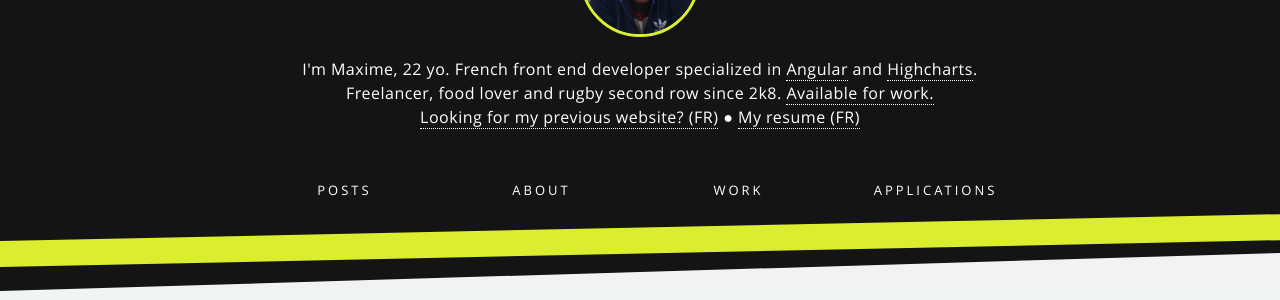
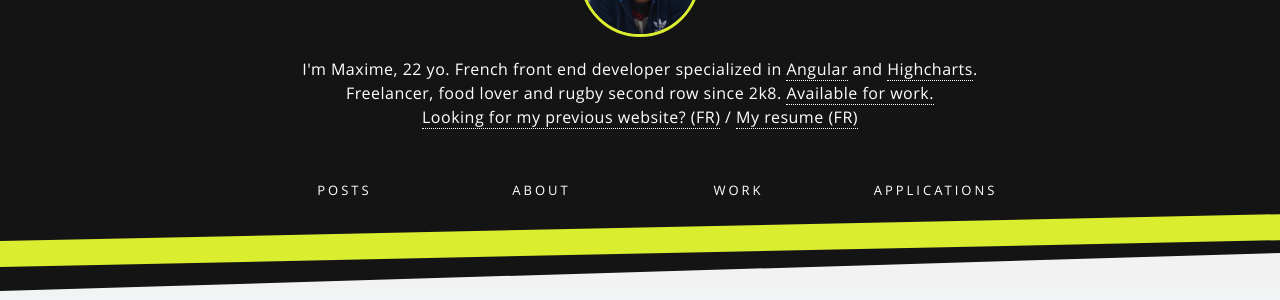
Before and after one commit to maximelafarie/maximelafarie.github.io, a Jekyll site: the page built from index.html, in a window 1280 px wide. Shown: the part 131-431 px from the top of the page. Built offline with Jekyll 4.4.1, drawn with Linux system fonts in a browser that asks for light colours; the list of posts is cut into pages by our own code; comment, search, counter and statistics services are not loaded.

Commit message:
replace ugly dot in header bio by a slash

```diff
--- a/_includes/header.html
+++ b/_includes/header.html
@@ -13,7 +13,7 @@
                 Freelancer, food lover and rugby second row since 2k8. <a
                     href="//www.linkedin.com/in/maximelafarie">Available for work.</a><br>
                 <a href="//old.maximelafarie.com/">Looking for my previous website? (FR)</a>
-                <span>&#x25cf;</span>
+                <span>/</span>
                 <a href="{{ site.baseurl }}/static/cv_maxime_lafarie.pdf" target="_blank">My resume (FR)</a>
             </p>
             <a href="https://twitter.com/MAADM4X" class="twitter-follow-button" data-show-count="true"></a>
```
